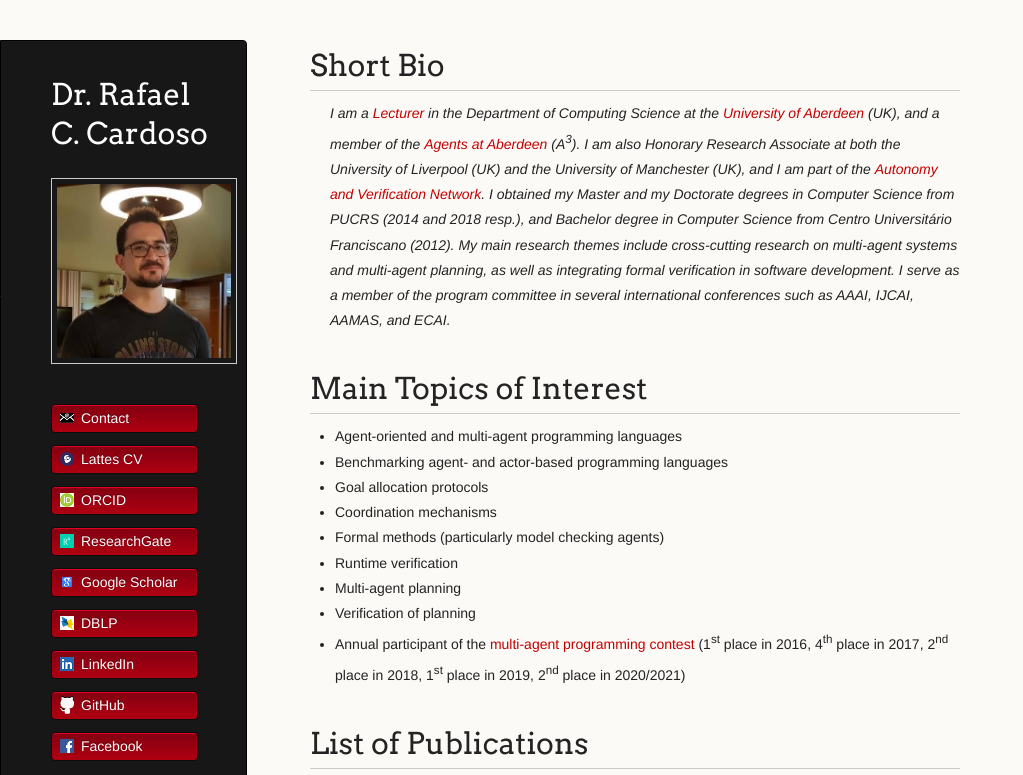
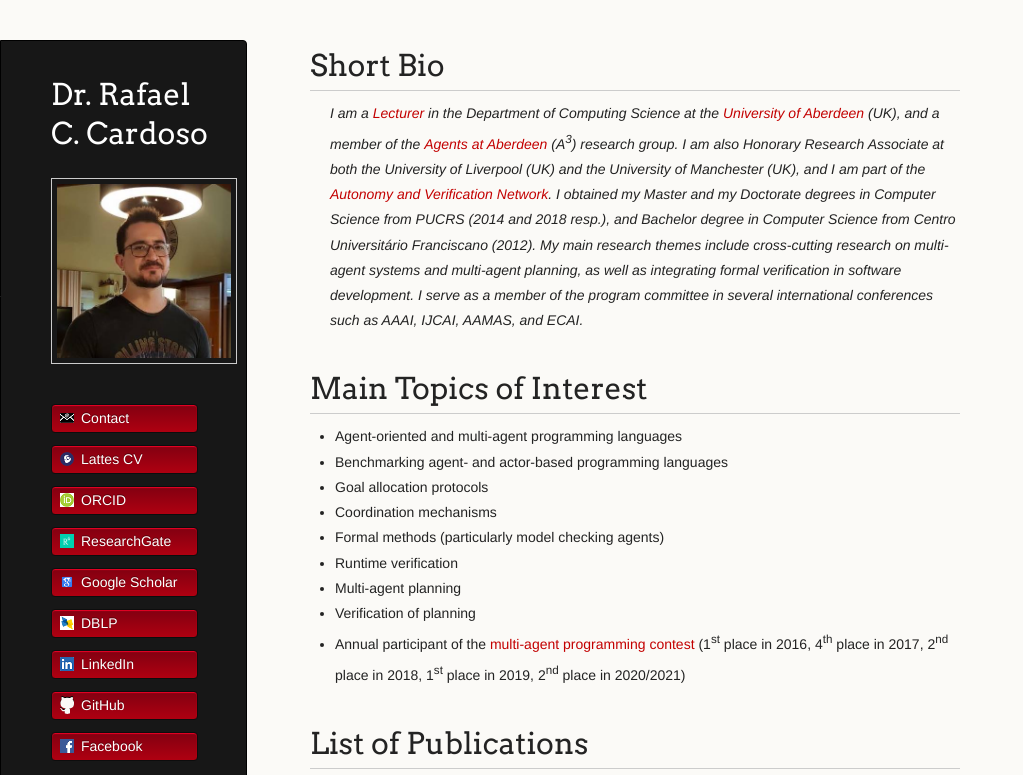
Before and after one commit to rafaelcaue/rafaelcaue.github.io, a Jekyll site: the page built from index.md, in a window 1280 px wide and 900 px high, cut to the strip 0-775 px from the top of the window. Shown: the whole strip, without its empty margins (0-1023 px from the left). Built offline with Jekyll 4.4.1, drawn with Linux system fonts in a browser that asks for light colours; our own code applies the rules of GitHub Pages for plain Markdown files.

Commit message:
Update index.md

```diff
--- a/index.md
+++ b/index.md
@@ -4,7 +4,7 @@ layout: default
 
 # Short Bio
 
-> I am a [Lecturer](https://www.abdn.ac.uk/people/rafael.cardoso){:target="\_blank"} in the Department of Computing Science at the [University of Aberdeen](https://www.abdn.ac.uk/){:target="\_blank"} (UK), and a member of the [Agents at Aberdeen](https://agentsataberdeen.github.io/){:target="\_blank"} (A<sup>3</sup>). I am also Honorary Research Associate at both the University of Liverpool (UK) and the University of Manchester (UK), and I am part of the [Autonomy and Verification Network](https://autonomy-and-verification.github.io/){:target="\_blank"}. I obtained my Master and my Doctorate degrees in Computer Science from PUCRS (2014 and 2018 resp.), and Bachelor degree in Computer Science from Centro Universitário Franciscano (2012). My main research themes include cross-cutting research on multi-agent systems and multi-agent planning, as well as integrating formal verification in software development. I serve as a member of the program committee in several international conferences such as AAAI, IJCAI, AAMAS, and ECAI.
+> I am a [Lecturer](https://www.abdn.ac.uk/people/rafael.cardoso){:target="\_blank"} in the Department of Computing Science at the [University of Aberdeen](https://www.abdn.ac.uk/){:target="\_blank"} (UK), and a member of the [Agents at Aberdeen](https://agentsataberdeen.github.io/){:target="\_blank"} (A<sup>3</sup>) research group. I am also Honorary Research Associate at both the University of Liverpool (UK) and the University of Manchester (UK), and I am part of the [Autonomy and Verification Network](https://autonomy-and-verification.github.io/){:target="\_blank"}. I obtained my Master and my Doctorate degrees in Computer Science from PUCRS (2014 and 2018 resp.), and Bachelor degree in Computer Science from Centro Universitário Franciscano (2012). My main research themes include cross-cutting research on multi-agent systems and multi-agent planning, as well as integrating formal verification in software development. I serve as a member of the program committee in several international conferences such as AAAI, IJCAI, AAMAS, and ECAI.
 
 # Main Topics of Interest
 
```
